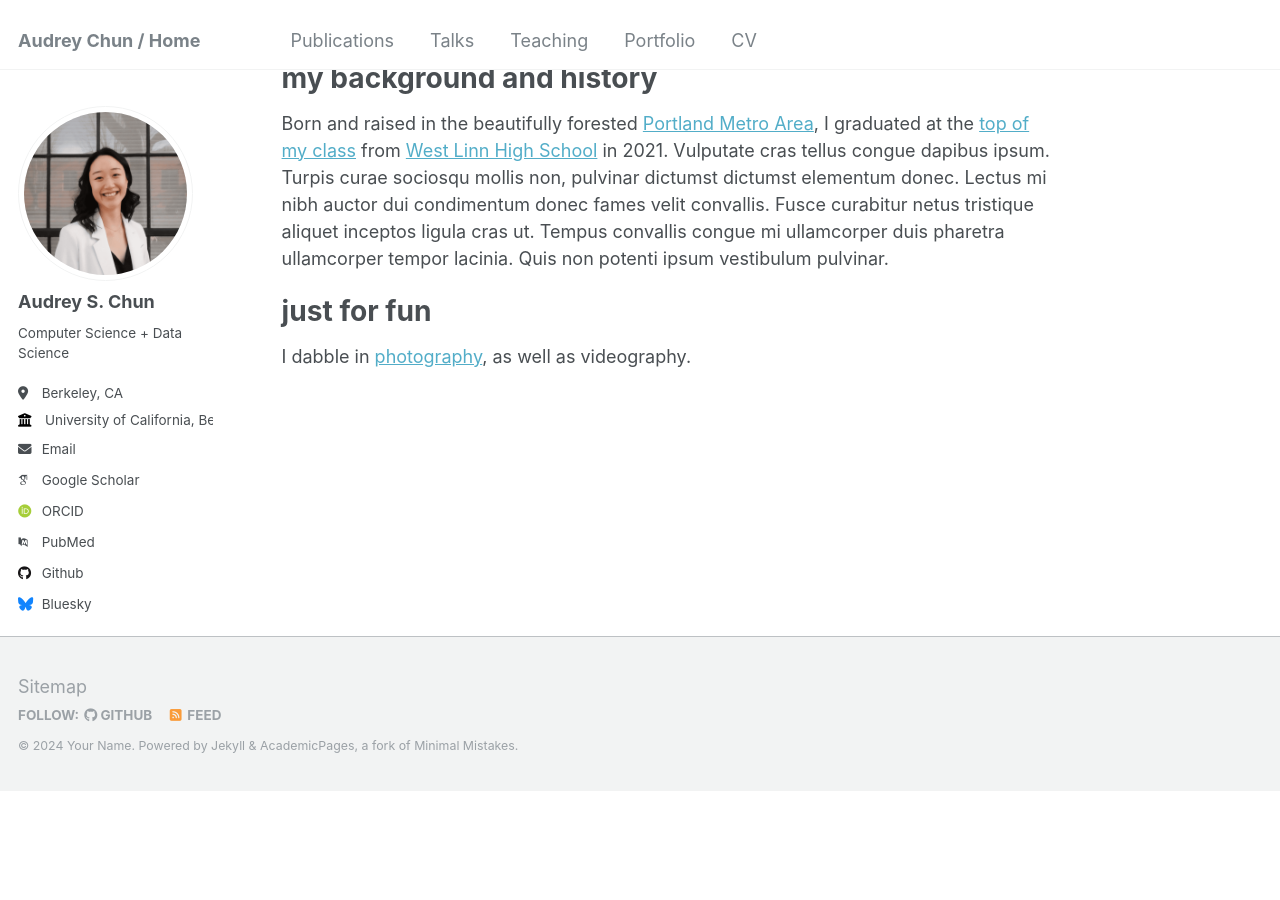
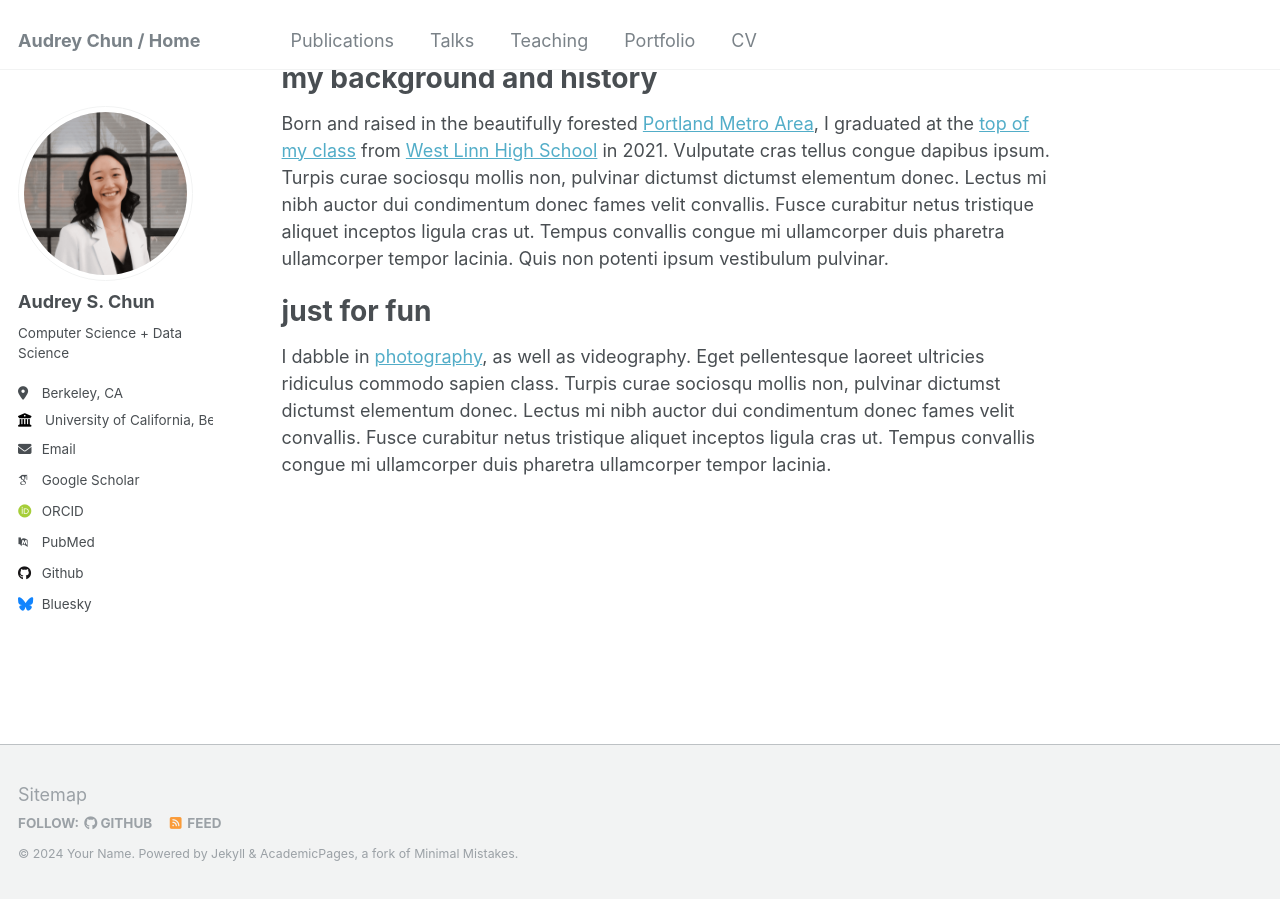
Before and after one commit to audreychun/audreychun.github.io, a Jekyll site: the page built from _pages/about.md, in a window 1280 px wide and 900 px high, scrolled down 532 px. Built offline with Jekyll 4.4.1, drawn with Linux system fonts in a browser that asks for light colours; some web fonts are replaced; before the commit the page ends 1324 px from its top, so only the background shows below that.

Commit message:
Update about.md

```diff
--- a/_pages/about.md
+++ b/_pages/about.md
@@ -19,4 +19,4 @@ Born and raised in the beautifully forested [Portland Metro Area](https://en.wik
 
 just for fun
 ======
-I dabble in [photography](https://capturedbydree.pixieset.com/), as well as videography.
+I dabble in [photography](https://capturedbydree.pixieset.com/), as well as videography. Eget pellentesque laoreet ultricies ridiculus commodo sapien class. Turpis curae sociosqu mollis non, pulvinar dictumst dictumst elementum donec. Lectus mi nibh auctor dui condimentum donec fames velit convallis. Fusce curabitur netus tristique aliquet inceptos ligula cras ut. Tempus convallis congue mi ullamcorper duis pharetra ullamcorper tempor lacinia.
```
